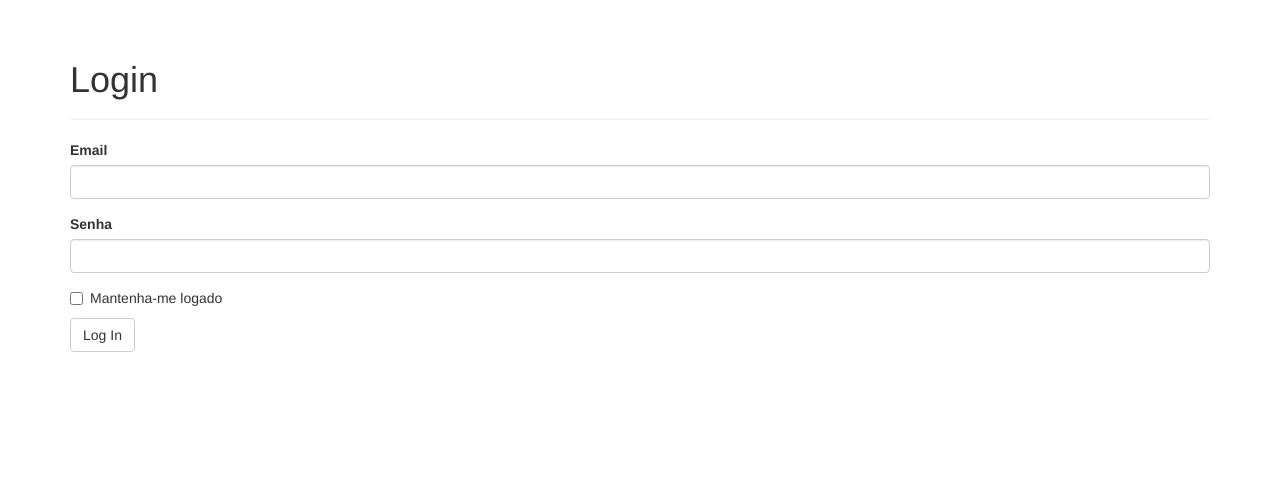
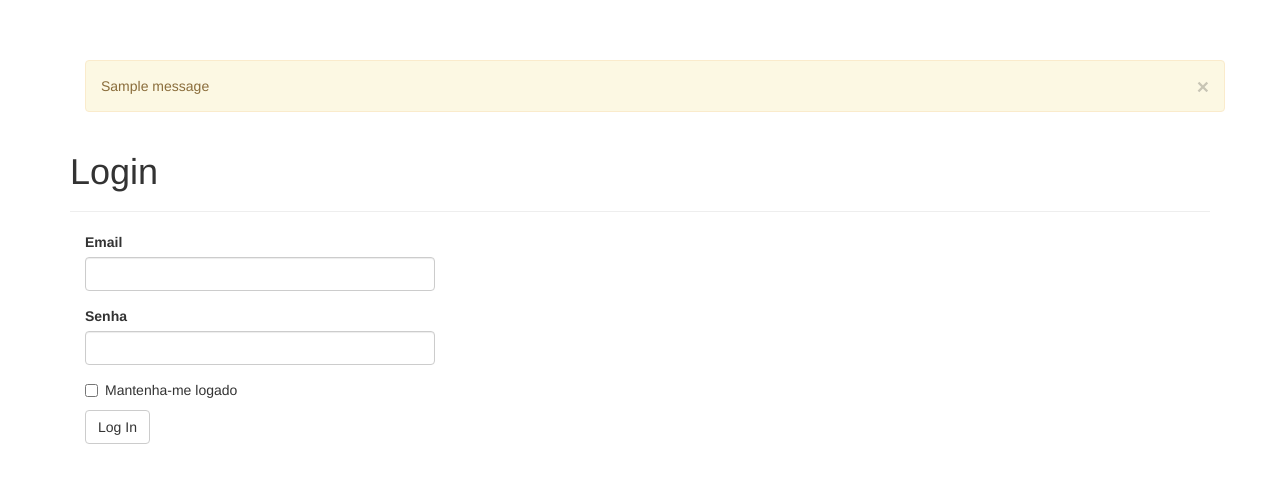
Before and after one commit to es99/suporte_infopublic, a Flask app: page /auth/login in a window 1280 px wide. Shown: the part 52-535 px from the top of the page. Run offline with Flask 2, Linux system fonts and the light colour scheme; tables that the repository leaves empty hold one stand-in row (values such as "Sample post"); one stand-in notice (Sample message) is shown; some libraries are stand-ins or nearby versions.

Commit message:
inserida logica para logar usuarios

```diff
--- a/infopublic_mail/blueprints/auth/auth_views.py
+++ b/infopublic_mail/blueprints/auth/auth_views.py
@@ -1,9 +1,20 @@
-from flask import Blueprint, render_template
+from flask import Blueprint, render_template, redirect, request, url_for, flash
 from infopublic_mail.blueprints.auth.forms import LoginForm
+from infopublic_mail.extensions.db import User
+from flask_login import login_user
 
 auth = Blueprint('auth', __name__)
 
-@auth.route('/login')
+@auth.route('/login', methods=['GET', 'POST'])
 def login():
     form = LoginForm()
+    if form.validate_on_submit():
+        user = User.query.filter_by(email=form.email.data).first()
+        if user is not None and user.verify_password(form.password.data):
+            login_user(user, form.remember_me.data)
+            next = request.args.get('next')
+            if next is None or not next.startswith('/'):
+                next = url_for('blueprints.index')
+            return redirect(next)
+        flash('Email ou senha inválidos!')
     return render_template('auth/login.html', form=form)
--- a/infopublic_mail/blueprints/views.py
+++ b/infopublic_mail/blueprints/views.py
@@ -1,5 +1,6 @@
 import os
 from flask import Blueprint, redirect, url_for, render_template, flash
+from infopublic_mail.extensions import login
 from infopublic_mail.extras import functions
 from infopublic_mail.extensions.forms import BuscarForm, Cadastro, EnviaButton, Cadastro_user_entidade
 from infopublic_mail.extensions.email import send_email
@@ -8,12 +9,12 @@ from datetime import datetime
 from flask_login import login_required
 
 
-
 bp = Blueprint("blueprints", __name__)
 database_name = 'infopublic.db'
 
 
 @bp.route('/cadastro', methods=['GET', 'POST'])
+@login_required
 def cadastro():
     form = Cadastro()
     dados = None
@@ -44,6 +45,7 @@ def cadastro():
     return render_template('cadastro.html', form=form, dados=dados)
 
 @bp.route('/', methods=['GET', 'POST'])
+@login_required
 def index():
     form = BuscarForm()
     if form.validate_on_submit():
@@ -57,6 +59,7 @@ def index():
     return render_template('index.html', form=form)
 
 @bp.route('/user/<int:id>', methods=['GET', 'POST'])
+@login_required
 def user(id):
     form = EnviaButton()
     form2 = Cadastro_user_entidade()
--- a/infopublic_mail/templates/auth/login.html
+++ b/infopublic_mail/templates/auth/login.html
@@ -2,8 +2,19 @@
 {% import "bootstrap/wtf.html" as wtf %}
 
 {% block page_header %}
-    <h1>Login</h1>
+<div class="container">
+    {% for message in get_flashed_messages() %}
+    <div class="alert alert-warning">
+        <button type="button" class="close" data-dismiss="alert">&times;</button>
+        {{ message }}
+    </div>
+    {% endfor %}
+</div>
+<h1>Login</h1>
 {% endblock %}
+
 {% block page_content %}
+<div class="col-md-4">
     {{ wtf.quick_form(form) }}
+</div>
 {% endblock %}
```
